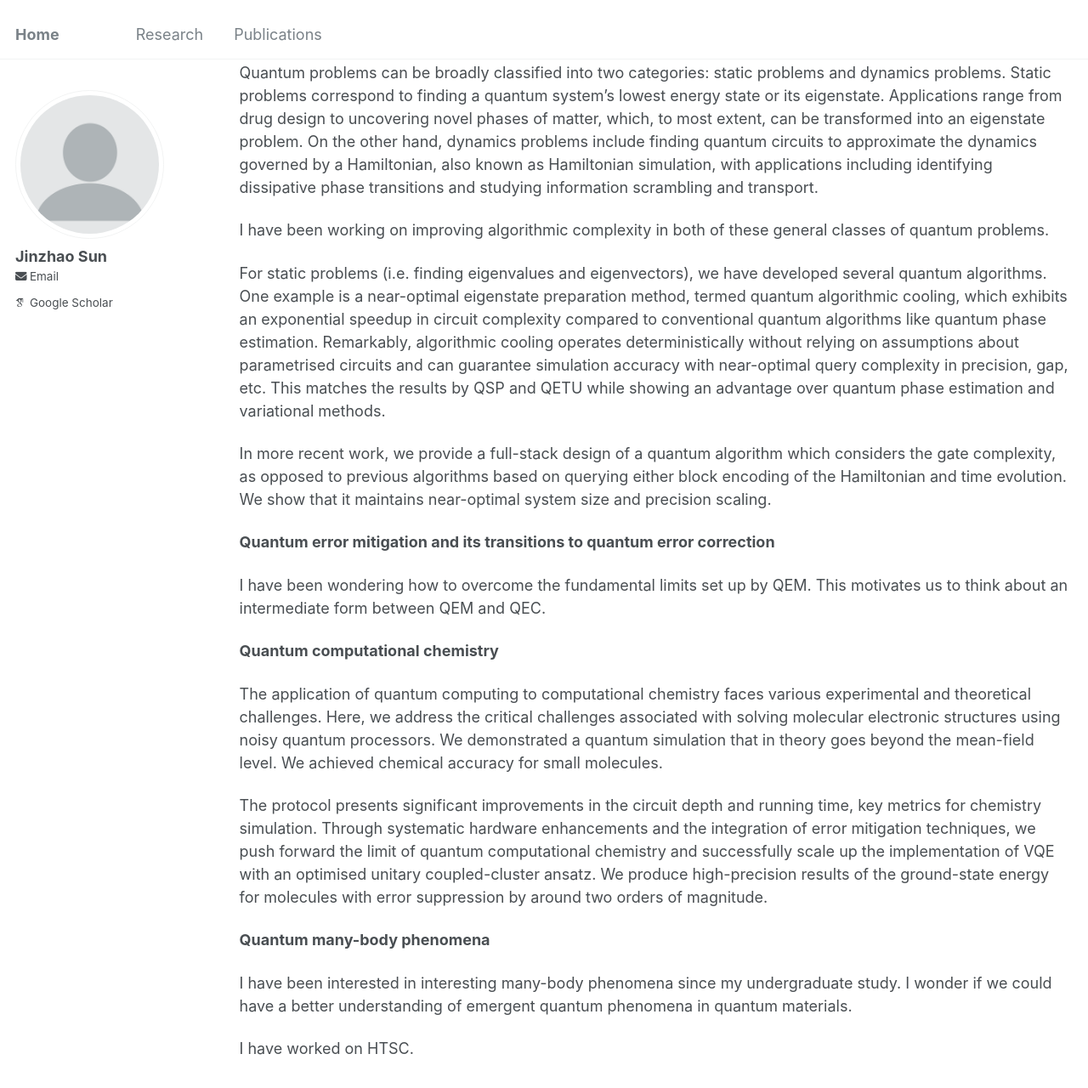
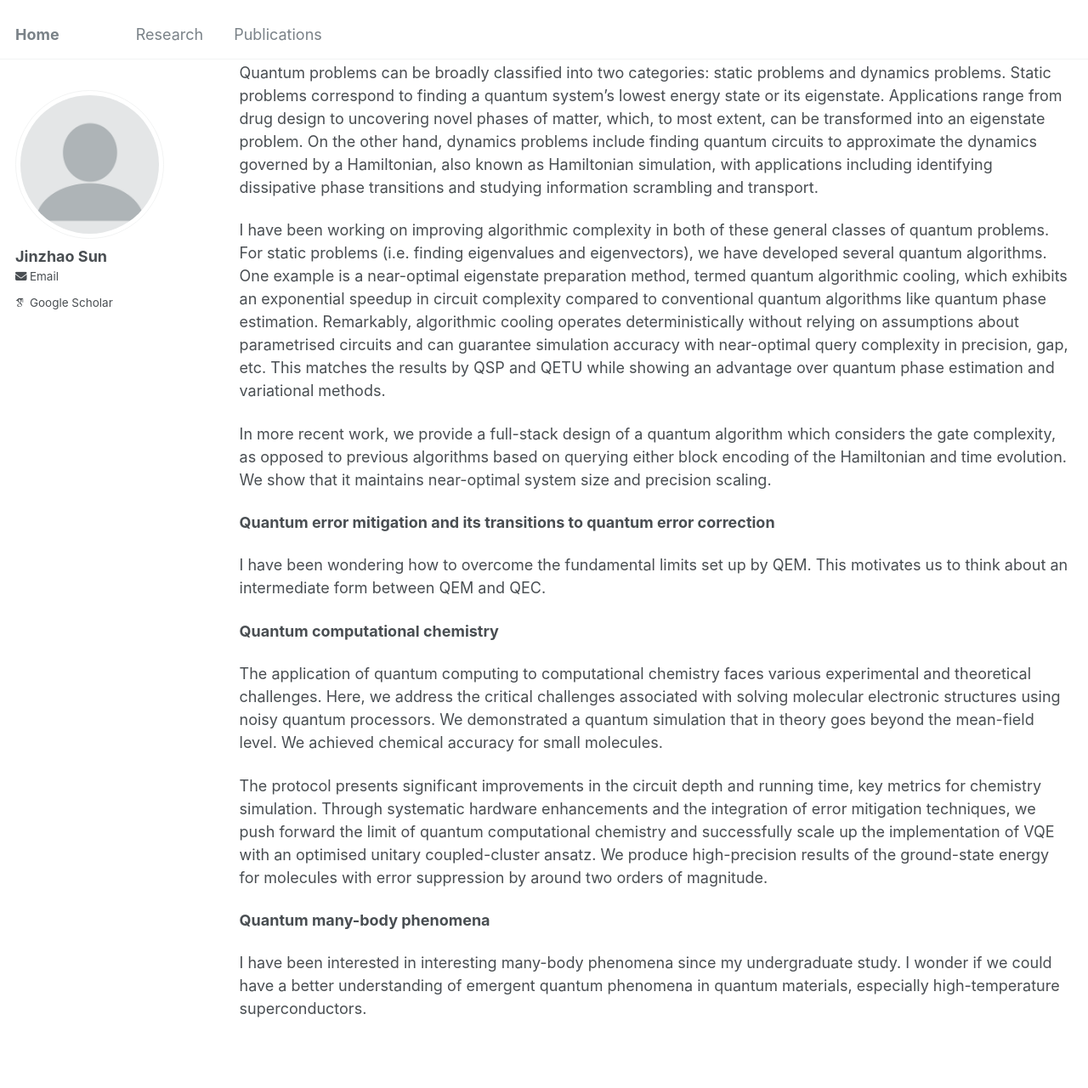
Before and after one commit to jinzhao-sun/jinzhao-sun.github.io, a Jekyll site: the page built from _pages/research.md, in a window 1280 px wide and 1400 px high, scrolled down 208 px. Shown: the top 1280 px of the window at 85% size. Built offline with Jekyll 4.4.1, drawn with Linux system fonts in a browser that asks for light colours; some web fonts are replaced.

Commit message:
Update research.md

```diff
--- a/_pages/research.md
+++ b/_pages/research.md
@@ -12,9 +12,7 @@ I have been working on quantum computing, quantum information, and quantum many-
 
 Quantum problems can be broadly classified into two categories: static problems and dynamics problems. Static problems correspond to finding a quantum system's lowest energy state or its eigenstate. Applications range from drug design to uncovering novel phases of matter, which, to most extent, can be transformed into an eigenstate problem. On the other hand, dynamics problems include finding quantum circuits to approximate the dynamics governed by a Hamiltonian, also known as Hamiltonian simulation, with applications including identifying dissipative phase transitions and studying information scrambling and transport.
 
-I have been working on improving algorithmic complexity in both of these general classes of quantum problems.
-
-For static problems (i.e. finding eigenvalues and eigenvectors), we have developed several quantum algorithms. One example is a near-optimal eigenstate preparation method, termed quantum algorithmic cooling, which exhibits an exponential speedup in circuit complexity compared to conventional quantum algorithms like quantum phase estimation. Remarkably, algorithmic cooling operates deterministically without relying on assumptions about parametrised circuits and can guarantee simulation accuracy with near-optimal query complexity in precision, gap, etc. This matches the results by QSP and QETU while showing an advantage over quantum phase estimation and variational methods.
+I have been working on improving algorithmic complexity in both of these general classes of quantum problems. For static problems (i.e. finding eigenvalues and eigenvectors), we have developed several quantum algorithms. One example is a near-optimal eigenstate preparation method, termed quantum algorithmic cooling, which exhibits an exponential speedup in circuit complexity compared to conventional quantum algorithms like quantum phase estimation. Remarkably, algorithmic cooling operates deterministically without relying on assumptions about parametrised circuits and can guarantee simulation accuracy with near-optimal query complexity in precision, gap, etc. This matches the results by QSP and QETU while showing an advantage over quantum phase estimation and variational methods.
 
 In more recent work, we provide a full-stack design of a quantum algorithm which considers the gate complexity, as opposed to previous algorithms based on querying either block encoding of the Hamiltonian and time evolution. We show that it maintains near-optimal system size and precision scaling.
 
@@ -32,6 +30,4 @@ The protocol presents significant improvements in the circuit depth and running
 
  **Quantum many-body phenomena**
 
-I have been interested in interesting many-body phenomena since my undergraduate study. I wonder if we could have a better understanding of emergent quantum phenomena in quantum materials.
-
-I have worked on HTSC.
+I have been interested in interesting many-body phenomena since my undergraduate study. I wonder if we could have a better understanding of emergent quantum phenomena in quantum materials, especially high-temperature superconductors.
```
